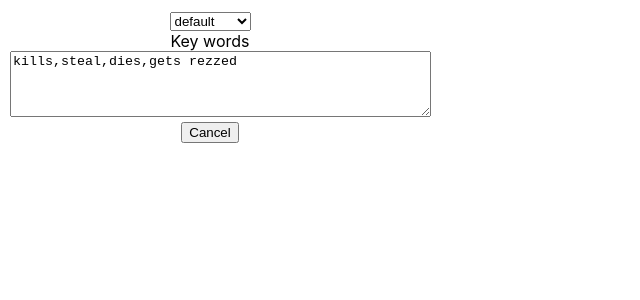
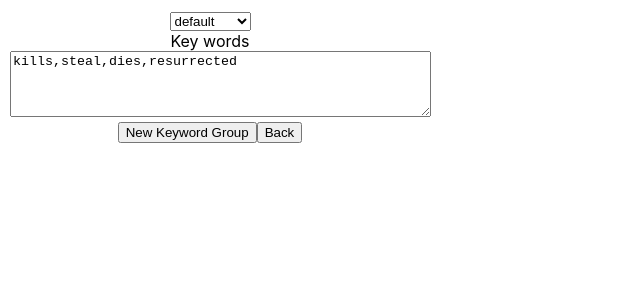
Before and after one commit to roryeiffe/Fresh-Results, a React (Create React App) app: page / in a window 1280 px wide. Both pictures are taken after a click on the element "Add/Edit Keywords!". Shown: the top 300 px of the page, without its empty margins (0-640 px from the left). Built offline with nearby package versions, Linux system fonts and the light colour scheme.

Commit message:
Keyword functionality

```diff
--- a/src/App.js
+++ b/src/App.js
@@ -11,7 +11,7 @@ function App() {
 
   return (
     <div>
-      {page == 'homePage' ?  <div className="App">
+      {page === 'homePage' ?  <div className="App">
         <Threshold/>
         <ColorPicker colors = {['#FF4747', '#474FFF', '#12A43B', '#E78225', '#A262E2']}/>
         <u onClick = {()=> setPage('keywordPage')} style={{cursor: 'pointer'}} className='keyword-click '>Add/Edit Keywords!</u>
--- a/src/components/KeywordPage.js
+++ b/src/components/KeywordPage.js
@@ -5,20 +5,55 @@ function KeywordPage({cancelClick}) {
 
 
   const [currentWordGroup, setCurrentWordGroup] = useState('default')
-  const wordGroups = {'default': ['kills', 'steal', 'dies', 'gets rezzed' ], 'Star Wars': ['Luke Skywalker', 'Anakin', 'Darth Vader']}
+  const [currentMode, setCurrentMode] = useState('edit')
+  const [wordGroups, setWordGroups] = useState({'default': ['kills', 'steal', 'dies', 'resurrected' ], 'Star Wars': ['Luke Skywalker', 'Anakin', 'Darth Vader']})
+  const [toBeAddedWordGroup, setToBeAddedWordGroup] = useState('')
 
+  const textAreaChange = (event) => {
+    let keywords = event.target.value
+    keywords = keywords.split(',')
+    const wordGroupsCopy = wordGroups
+    wordGroupsCopy[currentWordGroup] = keywords
+    setWordGroups(wordGroupsCopy)
+  }
+
+  const submitWordGroupToBeAdded = () => {
+    console.log(toBeAddedWordGroup)
+    if (toBeAddedWordGroup.trim() !== '' && !(toBeAddedWordGroup in Object.keys(wordGroups))){
+      const wordGroupsCopy = wordGroups
+      wordGroupsCopy[toBeAddedWordGroup] = []
+      setWordGroups(wordGroupsCopy)
+      setCurrentWordGroup(toBeAddedWordGroup)
+    }
+    setCurrentMode('edit')
+    setToBeAddedWordGroup('')
+  }
+  console.log(wordGroups[currentWordGroup].join())
    return (
-    <div className="KeywordPage">
+    <div>
+      {currentMode === 'edit'?
+      <div className="KeywordPage">
       <div>
         <select id="wordGroups" value = {currentWordGroup} onChange= {(event) => setCurrentWordGroup(event.target.value)}>
             {Object.keys(wordGroups).map(wordGroup => <option key={wordGroup} value={wordGroup}>{wordGroup}</option>)}
         </select>
       </div>
-      <label for="key-text-box">Key words</label>
-      <textarea id="key-text-box" name="w3review" rows="4" cols="50">
-        {wordGroups[currentWordGroup].join()}
+      <label htmlFor="key-text-box">Key words</label>
+      <textarea id="key-text-box" onChange= {(event)=> textAreaChange(event)} key={ currentWordGroup } name="w3review" rows="4" cols="50" defaultValue = {wordGroups[currentWordGroup].join()} >
+
       </textarea>
-      <button onClick={cancelClick}>Cancel</button>
+      <button onClick={()=>{setCurrentMode('add')}}>New Keyword Group</button>
+      <button onClick={cancelClick}>Back</button>
+    </div> :
+    <div className="KeywordPage">
+      <label id="key-text-box">Give your word group a name: </label>
+      <input placeholder= "Ex: Star Wars" onChange = {(event) => setToBeAddedWordGroup(event.target.value)}/>
+      <div>
+        <button onClick={submitWordGroupToBeAdded}>Submit</button>
+      </div>
+    </div>
+    }
+
     </div>
   );
 }
```
